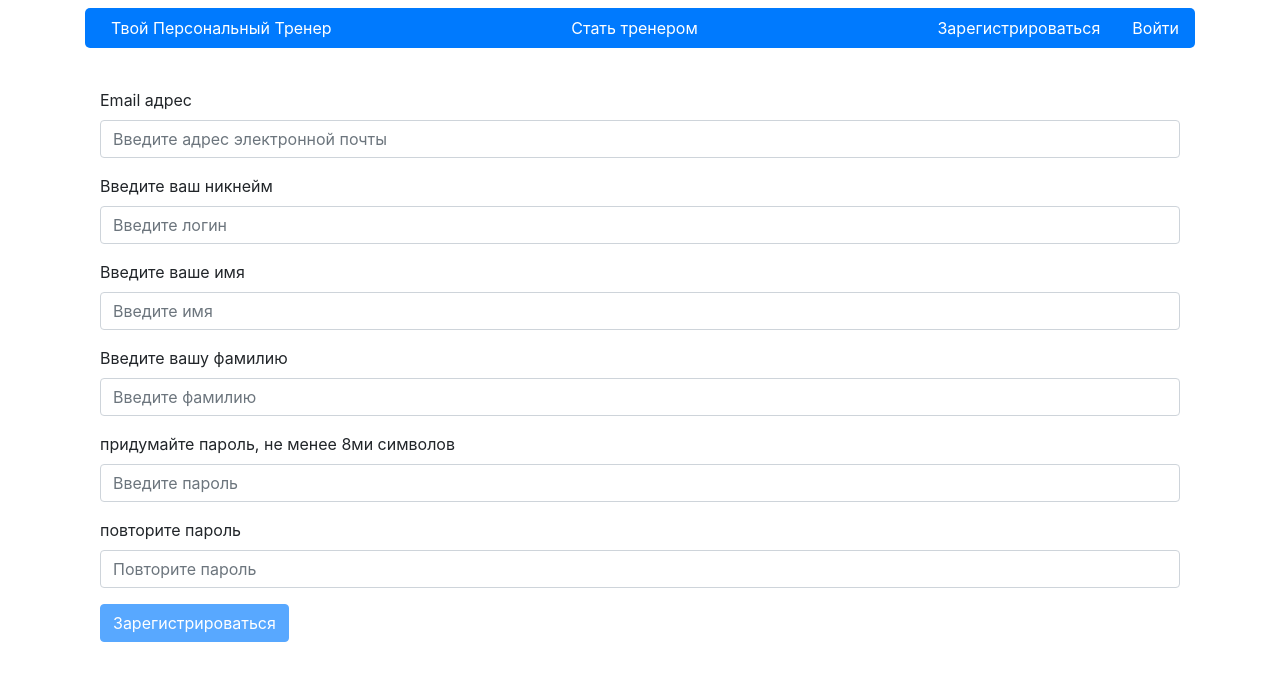
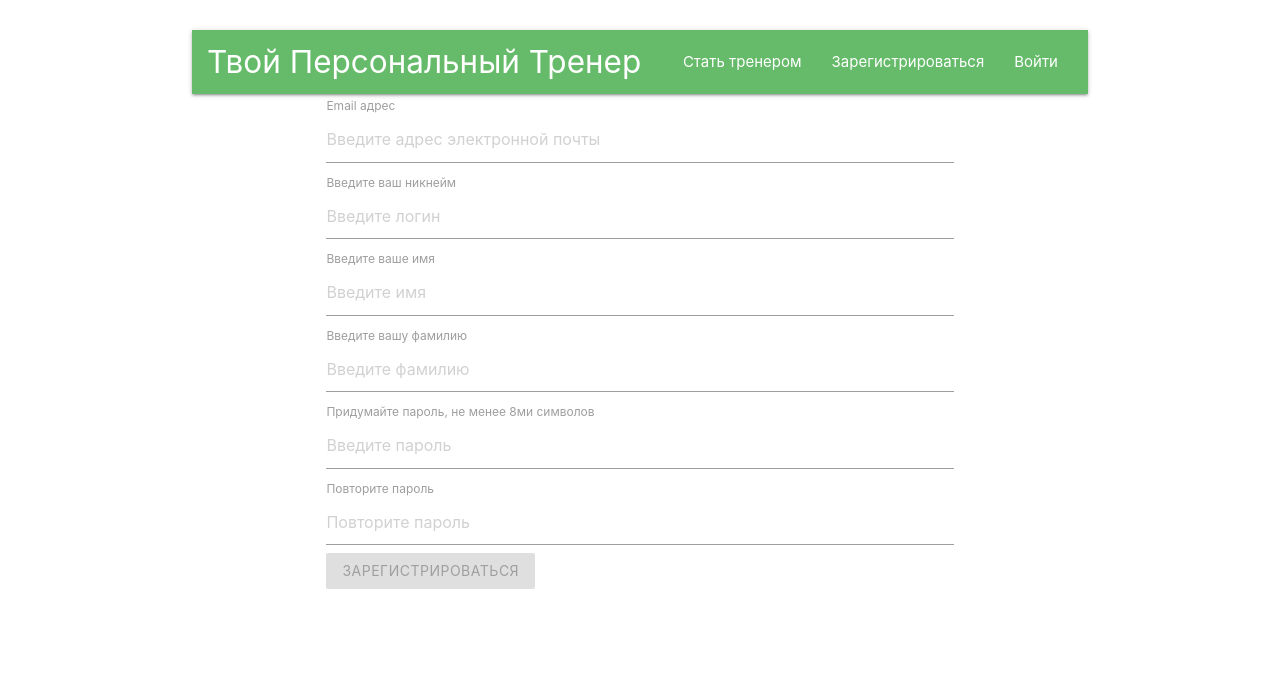
Before and after one commit to Stauroman/myResume, a React (Create React App) app: page /registration in a window 1280 px wide. Shown: the top 680 px of the page. Built offline with nearby package versions, Linux system fonts and the light colour scheme.

Commit message:
migrate to materialize UI

```diff
--- a/public/index.html
+++ b/public/index.html
@@ -9,8 +9,7 @@
       content="Web site created using create-react-app"
     />
 
-    <link rel="stylesheet" href="https://cdn.jsdelivr.net/npm/bootstrap@4.5.3/dist/css/bootstrap.min.css"
-          integrity="sha384-TX8t27EcRE3e/ihU7zmQxVncDAy5uIKz4rEkgIXeMed4M0jlfIDPvg6uqKI2xXr2" crossorigin="anonymous">
+    <link rel="stylesheet" href="https://cdnjs.cloudflare.com/ajax/libs/materialize/1.0.0/css/materialize.min.css">
 
     <title>React App</title>
   </head>
--- /dev/null
+++ b/src/components/app/index.css
@@ -0,0 +1,8 @@
+.px1 {
+    padding-left: 1rem;
+    padding-right: 1rem;
+}
+
+.mt2 {
+    margin-top: 2rem;
+}
--- a/src/components/cards/Card.js
+++ /dev/null
@@ -1,34 +0,0 @@
-import React from "react";
-import { useHistory } from "react-router-dom";
-
-import './Card.css'
-
-
-export const Card = (props) => {
-
-
-    let history = useHistory();
-    const openProfile = () => {
-        history.push("/profile/" + `${props.id}`);
-    }
-    return (
-
-        <div className="card">
-            <img src={props.img} className="card-img-top" alt="..."/>
-            <div className="card-body">
-                <h5 className="card-title">{props.name}</h5>
-                <p className="card-text">{props.promo}.</p>
-            </div>
-            <ul className="list-group list-group-flush">
-                <li className="list-group-item">опыт работы {props.exp} лет</li>
-                <li className="list-group-item">{props.price}</li>
-            </ul>
-            <div className="card-body">
-                <a href="#" className="card-link">Телефон</a>
-                <a href="#" className="card-link">Записаться онлайн</a>
-            </div>
-            <button className="btn btn-primary btn-lg"
-            onClick={openProfile}>Подробнее</button>
-        </div>
-    )
-}
--- /dev/null
+++ b/src/components/cards/Card.tsx
@@ -0,0 +1,44 @@
+import React from "react";
+import {useHistory} from "react-router-dom";
+
+import './Card.css'
+
+interface ICard {
+    name: string;
+    id: number;
+    age: number;
+    promo: string;
+    city: string;
+    price: string;
+    exp: number;
+    img: string;
+}
+
+export const Card: React.FC<ICard> = (props) => {
+
+
+    let history = useHistory();
+    const openProfile = () => {
+        history.push("/profile/" + `${props.id}`);
+    }
+    return (
+
+        <div className="card">
+            <img src={props.img} className="activator" alt="..."/>
+            <div className="card-content">
+                <h5 className="card-title activator grey-text text-darken-4">{props.name}</h5>
+                <p className="card-content">{props.promo}.</p>
+            </div>
+            <ul className="card-body">
+                <li className="card-content">опыт работы {props.exp} лет</li>
+                <li className="card-content">{props.price}</li>
+            </ul>
+            <div className="card-body">
+                <a href="#" className="card-link">Телефон</a>
+                <a href="#" className="card-link">Записаться онлайн</a>
+            </div>
+            <button className="waves-effect waves-light btn"
+                    onClick={openProfile}>Подробнее
+            </button>
+        </div>
+    )}
--- a/src/components/header/Header.css
+++ b/src/components/header/Header.css
@@ -1,14 +1,3 @@
-.header {
-    margin-top: .5rem;
-    padding-left: 10px;
-    background-color: #007afe;
-    display: flex;
-    flex-direction: row;
-    justify-content: space-between;
-    margin-bottom: 40px;
-    list-style: none;
-    border-radius: 5px;
-    }
 
 
 .nav-item{
@@ -30,3 +19,12 @@
 .link :hover {
     color: #d7d7d7;
 }
+
+.px1 {
+    padding-left: 1rem;
+    padding-right: 1rem;
+}
+
+.mt2 {
+    margin-top: 2rem;
+}
--- a/src/components/header/Header.js
+++ b/src/components/header/Header.js
@@ -6,35 +6,19 @@ import './Header.css'
 
 const Header =()=>{
     return (
-        <div >
+
+        <nav>
+            <div className="nav-wrapper px1 mt2 green lighten-1">
+                <NavLink to="/" className="brand-logo">Твой Персональный Тренер</NavLink>
+                <ul id="nav-mobile" className="right hide-on-med-and-down">
+                    <li><NavLink to="/createprofile">Стать тренером</NavLink></li>
+                    <li><NavLink to="/registration">Зарегистрироваться</NavLink></li>
+                    <li><NavLink to="/login">Войти</NavLink></li>
+                </ul>
+            </div>
+        </nav>
 
 
-            <ul className="header ">
-                <li className="nav-item" style={{marginRight: "auto"}}>
-                    <NavLink to="/"
-                          className="nav-link link ">Твой Персональный Тренер</NavLink>
-                </li>
-                <li className="nav-item" >
-                    <NavLink to="/createprofile"
-                             className="nav-link link"
-
-                    >Стать тренером
-                    </NavLink>
-                </li>
-                <li className="nav-item" style={{marginLeft: "auto"}}>
-                    <NavLink to="/registration"
-                          className="nav-link link"
-
-                    >Зарегистрироваться
-                    </NavLink>
-                </li>
-                <li className="nav-item">
-                    <NavLink to="/login"
-                          className="nav-link link ">Войти</NavLink>
-                </li>
-            </ul>
-
-        </div>
     )
 }
 export default Header;
--- a/src/components/userForms/LoginForm.js
+++ b/src/components/userForms/LoginForm.js
@@ -33,7 +33,7 @@ export default class LoginForm extends Component {
                     <div>
                         <div className="form-group">
                             <label htmlFor="login">Введите логин для входа</label>
-                            <input name="login" type="login" className="form-control" id="login"
+                            <input name="login" type="text" className="form-control" id="login"
                                    placeholder="Введите логин"
                                    onChange={this.handleChange}
                                    value={this.state.login}/>
--- a/src/components/userForms/RegistrationForm.js
+++ b/src/components/userForms/RegistrationForm.js
@@ -104,7 +104,7 @@ export default class RegistrationForm extends Component {
                     </div>
                     <div className="form-group">
                         <label htmlFor="login">Введите ваш никнейм</label>
-                        <input name="login" type="login" className="form-control" id="login"
+                        <input name="login" type="text" className="form-control" id="login"
                                placeholder="Введите логин"
                                onChange={this.handleChange}
                                value={this.state.login}/>
@@ -124,14 +124,14 @@ export default class RegistrationForm extends Component {
                                value={this.state.surname}/>
                     </div>
                     <div className="form-group">
-                        <label htmlFor="password">придумайте пароль, не менее 8ми символов</label>
+                        <label htmlFor="password">Придумайте пароль, не менее 8ми символов</label>
                         <input name="password" type="password" className="form-control" id="password"
                                placeholder="Введите пароль"
                                onChange={this.handleChange}
                                value={this.state.password}/>
                     </div>
                     <div className="form-group">
-                        <label htmlFor="rePassword">повторите пароль</label>
+                        <label htmlFor="rePassword">Повторите пароль</label>
                         <input name="rePassword" type="password" className="form-control" id="rePassword"
                                placeholder="Повторите пароль"
                                onChange={this.handleChange}
--- a/src/components/сaps/Loading.js
+++ b/src/components/сaps/Loading.js
@@ -2,9 +2,8 @@ import React from "react"
 
 export const Loading = () => {
     return (
-        <div className="d-flex align-items-center">
-            <strong>Loading...</strong>
-            <div className="spinner-border ml-auto" role="status" aria-hidden="true"> </div>
+        <div className="progress">
+            <div className="indeterminate"></div>
         </div>
     )
 }
```
